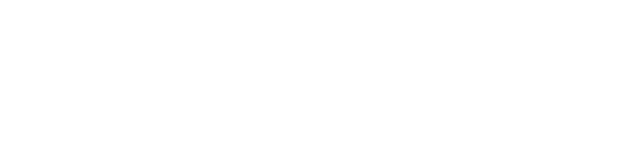
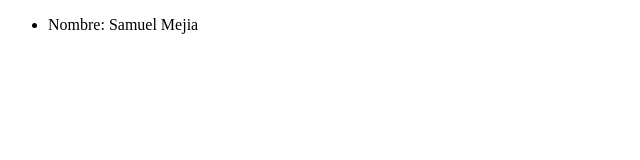
Before and after one commit to SamuelDMS-2006/BuenasPracticas_Taller1, a plain HTML site: page index.html in a window 1280 px wide. Shown: the whole page, without its empty margins (0-640 px from the left). Drawn offline with Linux system fonts and the light colour scheme.

Commit message:
tercer commit

```diff
--- a/index.html
+++ b/index.html
@@ -6,6 +6,8 @@
     <title>Taller 1</title>
 </head>
 <body>
-
+    <ul>
+        <li>Nombre: Samuel Mejia</li>
+    </ul>
 </body>
 </html>
```
